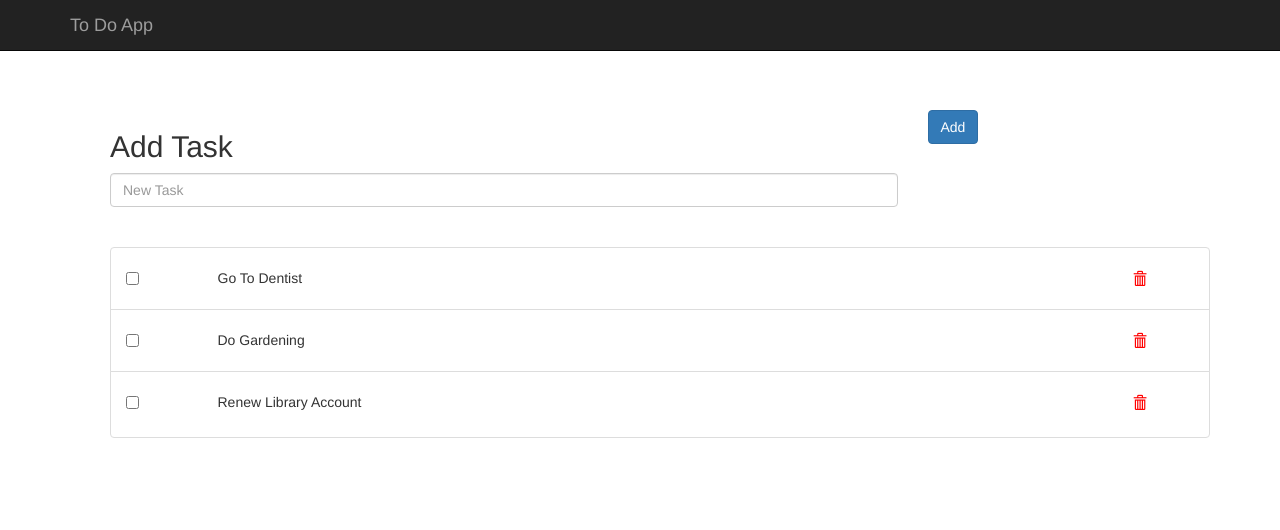
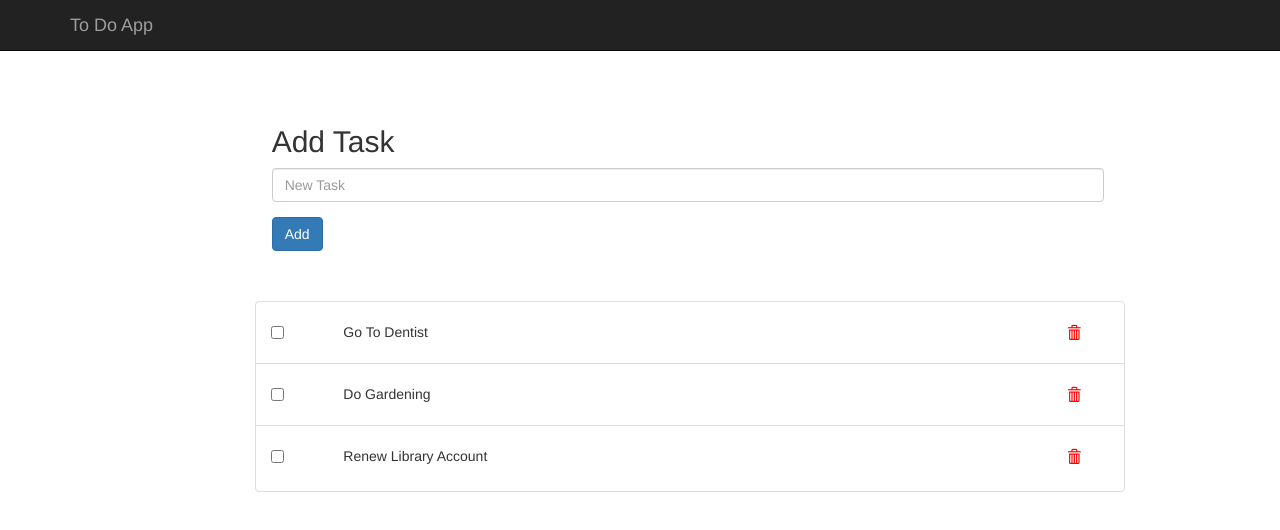
Before and after one commit to fallencloud/todo_react, a React (Create React App) app: page / in a window 1280 px wide. Shown: the top 530 px of the page. Built offline with nearby package versions, Linux system fonts and the light colour scheme.

Commit message:
adjusting ui

```diff
--- a/src/App.js
+++ b/src/App.js
@@ -16,12 +16,16 @@ class App extends Component {
         <div className='App'>
           <Nav branding='To Do App' />
           <div className='container'>
-            <div className='content-area row' />
-            <div className='col-8'>
-              <AddTask />
-              <ul>
-                <Tasks />
-              </ul>
+            <div className='content-area' />
+            <div className='row'>
+              <div className='col-8'>
+                <AddTask />
+              </div>
+              <div className='row'>
+                <ul className='col-md-9 col-md-offset-2'>
+                  <Tasks />
+                </ul>
+              </div>
             </div>
           </div>
         </div>
--- a/src/components/AddTask.js
+++ b/src/components/AddTask.js
@@ -38,7 +38,8 @@ class AddTask extends Component {
           return (
             <div className='row input-area'>
               <form onSubmit={this.onSubmit.bind(this, dispatch)}>
-                <div className='form-group col-md-9'>
+                <div className='row'>
+                  <div className='form-group col-md-9 col-md-offset-2'>
                     <h2>Add Task</h2>
                     <input
                       type='text'
@@ -49,8 +50,11 @@ class AddTask extends Component {
                       onChange={this.onChange}
                     />
                   </div>
-                <div className='form-group col-md-1'>
+                </div>
+                <div className='row'>
+                  <div className='form-group col-md-1 col-md-offset-2'>
                     <button className='btn btn-primary'>Add</button>
+                  </div>
                 </div>
               </form>
             </div>
--- a/src/components/Nav.js
+++ b/src/components/Nav.js
@@ -6,8 +6,8 @@ const Nav = props => {
   return (
     <nav className='navbar navbar-inverse navbar-fixed-top'>
       <div className='container'>
-        <div className='navbar-header'>
-          <a className='navbar-brand' href='/'>
+        <div className='navbar-header m-auto'>
+          <a className='navbar-brand text-center' href='/'>
             {branding}
           </a>
         </div>
```
Lines whose indentation alone changed are shown as unchanged.
